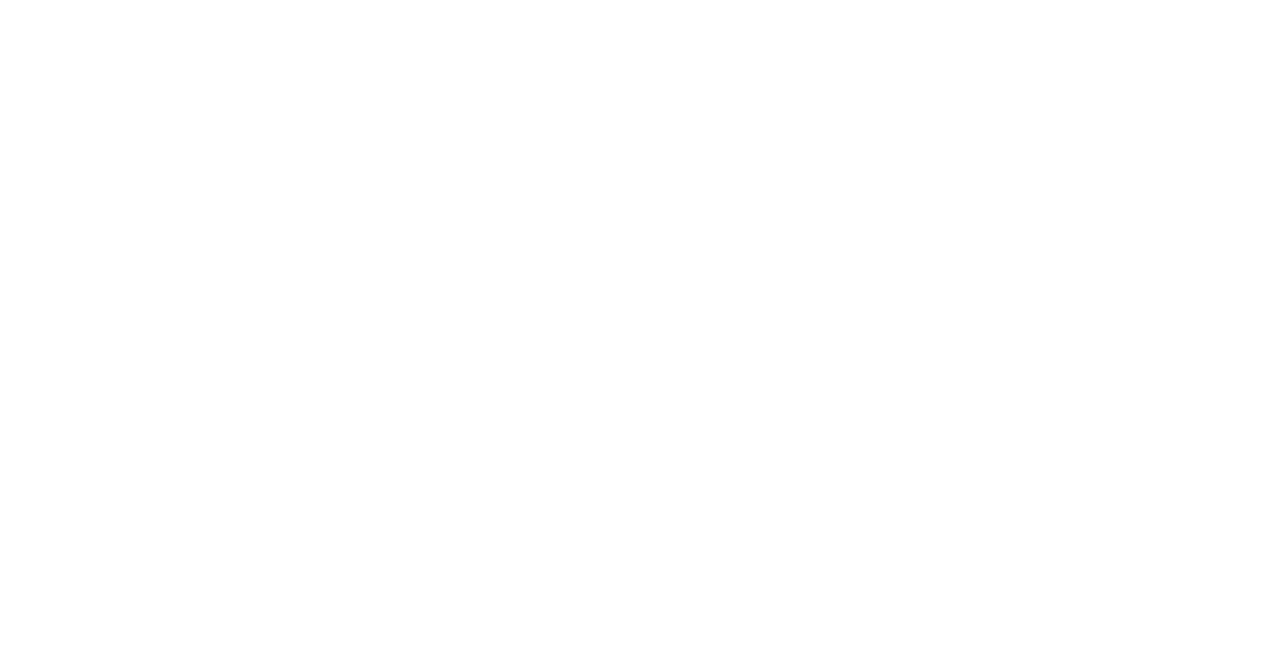
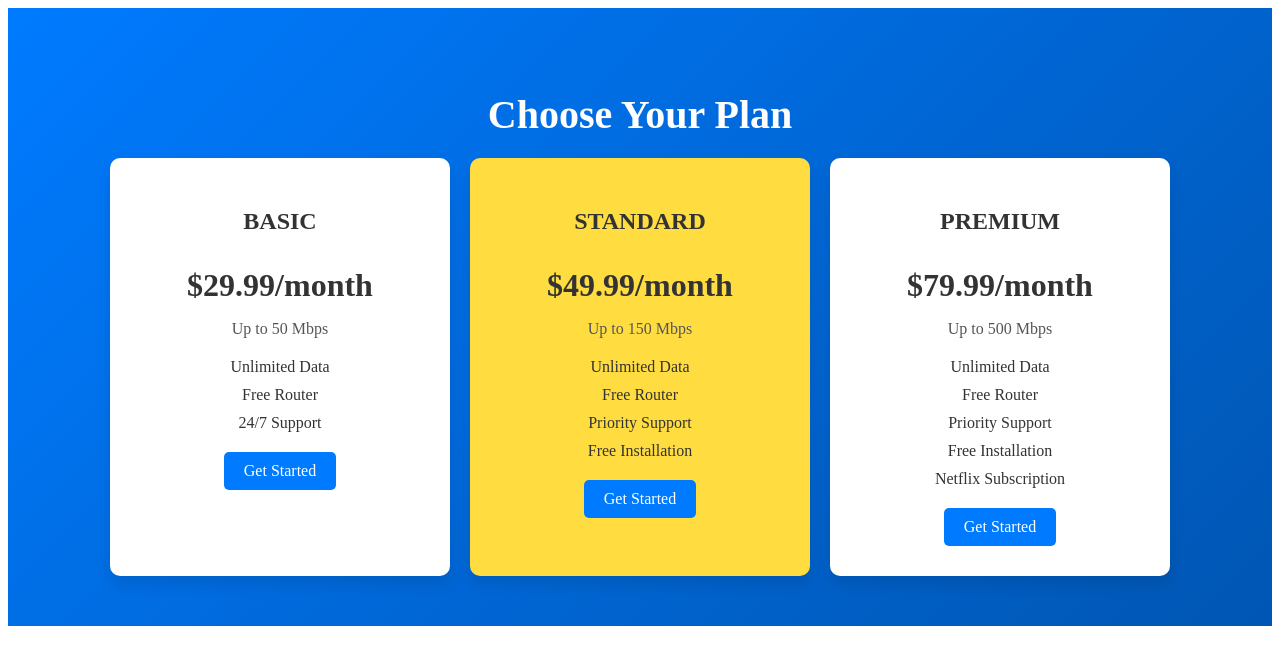
Before and after one commit to shailesh5050/e_commerce, a plain HTML site: page index.html in a window 1280 px wide. Drawn offline with Linux system fonts and the light colour scheme.

Commit message:
Added : Pricing Section

```diff
--- a/index.html
+++ b/index.html
@@ -9,6 +9,50 @@
 </head>
 
 <body>
+    <section class="pricing-section">
+        <h1 class="section-title">Choose Your Plan</h1>
+        <div class="pricing-cards">
+            <!-- Basic Plan -->
+            <div class="pricing-card">
+                <h2 class="plan-title">Basic</h2>
+                <p class="plan-price">$29.99/month</p>
+                <p class="plan-speed">Up to 50 Mbps</p>
+                <ul class="features">
+                    <li>Unlimited Data</li>
+                    <li>Free Router</li>
+                    <li>24/7 Support</li>
+                </ul>
+                <a href="#" class="btn">Get Started</a>
+            </div>
+            <!-- Standard Plan -->
+            <div class="pricing-card featured">
+                <h2 class="plan-title">Standard</h2>
+                <p class="plan-price">$49.99/month</p>
+                <p class="plan-speed">Up to 150 Mbps</p>
+                <ul class="features">
+                    <li>Unlimited Data</li>
+                    <li>Free Router</li>
+                    <li>Priority Support</li>
+                    <li>Free Installation</li>
+                </ul>
+                <a href="#" class="btn">Get Started</a>
+            </div>
+            <!-- Premium Plan -->
+            <div class="pricing-card">
+                <h2 class="plan-title">Premium</h2>
+                <p class="plan-price">$79.99/month</p>
+                <p class="plan-speed">Up to 500 Mbps</p>
+                <ul class="features">
+                    <li>Unlimited Data</li>
+                    <li>Free Router</li>
+                    <li>Priority Support</li>
+                    <li>Free Installation</li>
+                    <li>Netflix Subscription</li>
+                </ul>
+                <a href="#" class="btn">Get Started</a>
+            </div>
+        </div>
+    </section>
 
 
 </body>
--- a/style.css
+++ b/style.css
@@ -0,0 +1,90 @@
+.pricing-section {
+    text-align: center;
+    padding: 50px 20px;
+    background: linear-gradient(135deg, #007bff, #0056b3);
+    color: white;
+  }
+
+  .section-title {
+    font-size: 2.5rem;
+    margin-bottom: 20px;
+  }
+
+  .pricing-cards {
+    display: flex;
+    flex-wrap: wrap;
+    justify-content: center;
+    gap: 20px;
+  }
+
+  .pricing-card {
+    background: white;
+    color: #333;
+    border-radius: 10px;
+    box-shadow: 0 8px 15px rgba(0, 0, 0, 0.1);
+    padding: 30px 20px;
+    width: 300px;
+    transition: transform 0.3s, box-shadow 0.3s;
+  }
+
+  .pricing-card:hover {
+    transform: translateY(-10px);
+    box-shadow: 0 12px 25px rgba(0, 0, 0, 0.2);
+  }
+
+  .pricing-card.featured {
+    background: #ffdd40;
+    color: #333;
+  }
+
+  .plan-title {
+    font-size: 1.5rem;
+    margin-bottom: 10px;
+    text-transform: uppercase;
+  }
+
+  .plan-price {
+    font-size: 2rem;
+    font-weight: bold;
+    margin-bottom: 10px;
+  }
+
+  .plan-speed {
+    font-size: 1rem;
+    margin-bottom: 20px;
+    color: #555;
+  }
+
+  .features {
+    list-style: none;
+    padding: 0;
+    margin: 0 0 20px;
+  }
+
+  .features li {
+    margin: 10px 0;
+    font-size: 1rem;
+  }
+
+  .btn {
+    display: inline-block;
+    padding: 10px 20px;
+    font-size: 1rem;
+    text-decoration: none;
+    color: white;
+    background-color: #007bff;
+    border-radius: 5px;
+    transition: background-color 0.3s;
+  }
+
+  .btn:hover {
+    background-color: #0056b3;
+  }
+
+  /* Responsive Design */
+  @media (max-width: 768px) {
+    .pricing-cards {
+      flex-direction: column;
+      align-items: center;
+    }
+  }
```
